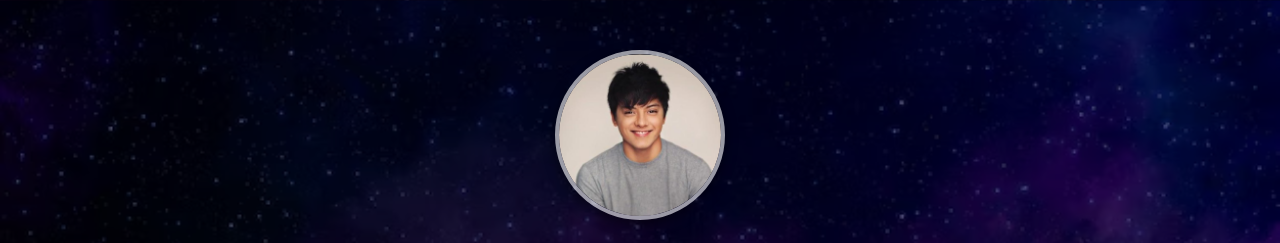
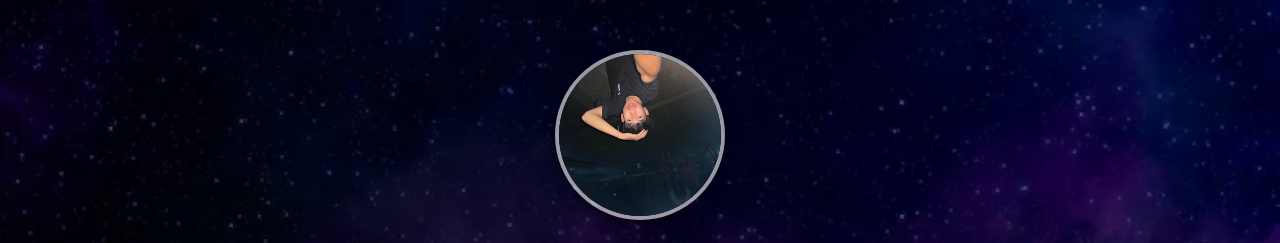
Before and after one commit to LeizerMendoza/liezerpogi, a plain HTML site: page index.html in a window 1280 px wide. Shown: the top 243 px of the page. Drawn offline with Linux system fonts and the light colour scheme.

Commit message:
Fix HTML encoding issues in index.html

```diff
--- a/index.html
+++ b/index.html
@@ -112,7 +112,7 @@
 <body>
   <div class="content">
     <header>
-  <img src="Screenshot 2025-08-29 193840.png" alt="Liezer Tadeja Mendoza" class="profile-photo">
+  <img src="unnamed.jpg" alt="Liezer Tadeja Mendoza" class="profile-photo">
   <h1>Liezer Tadeja Mendoza</h1>
   <p>Personal Portfolio</p>
 </header>
```
